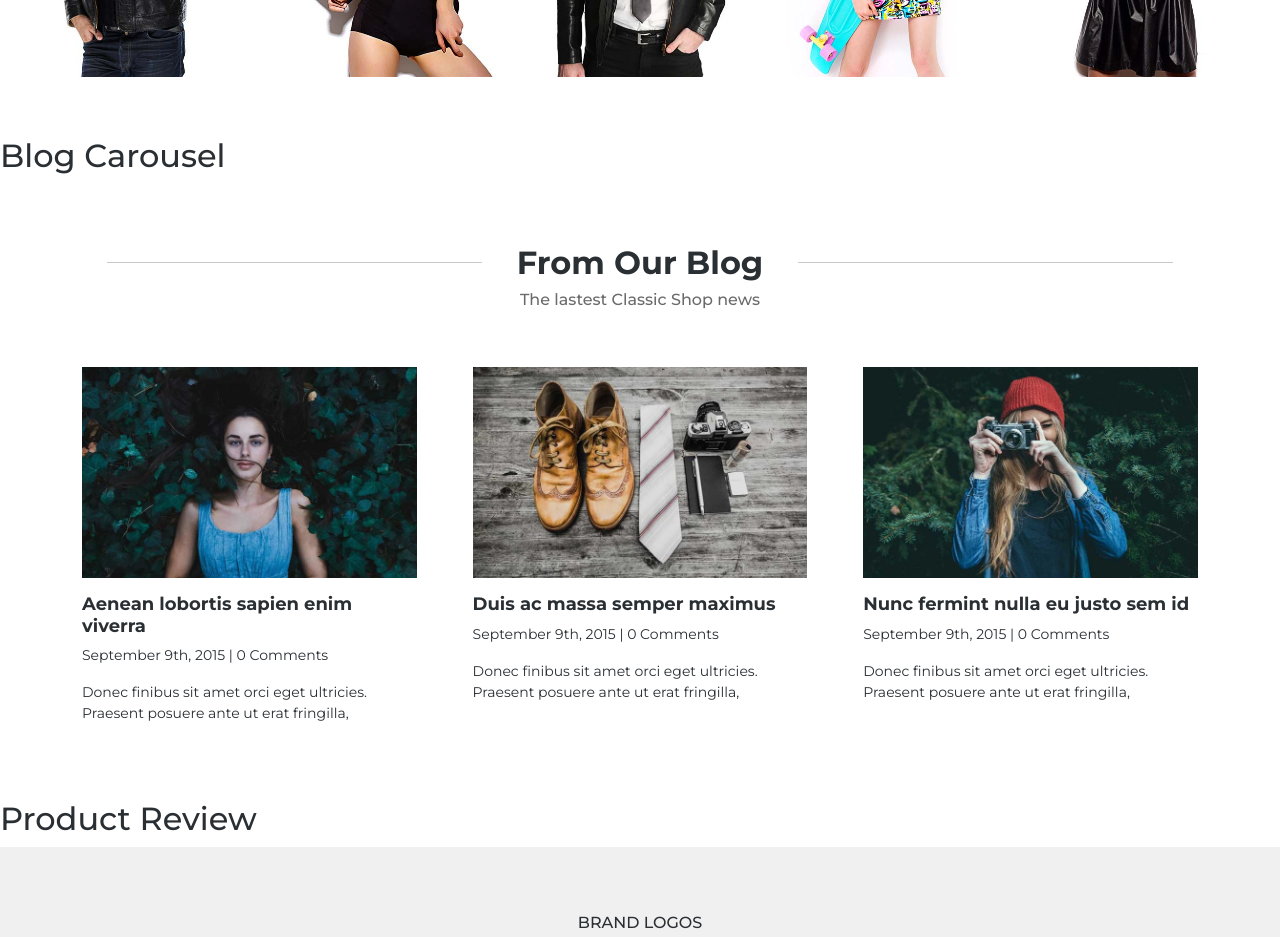
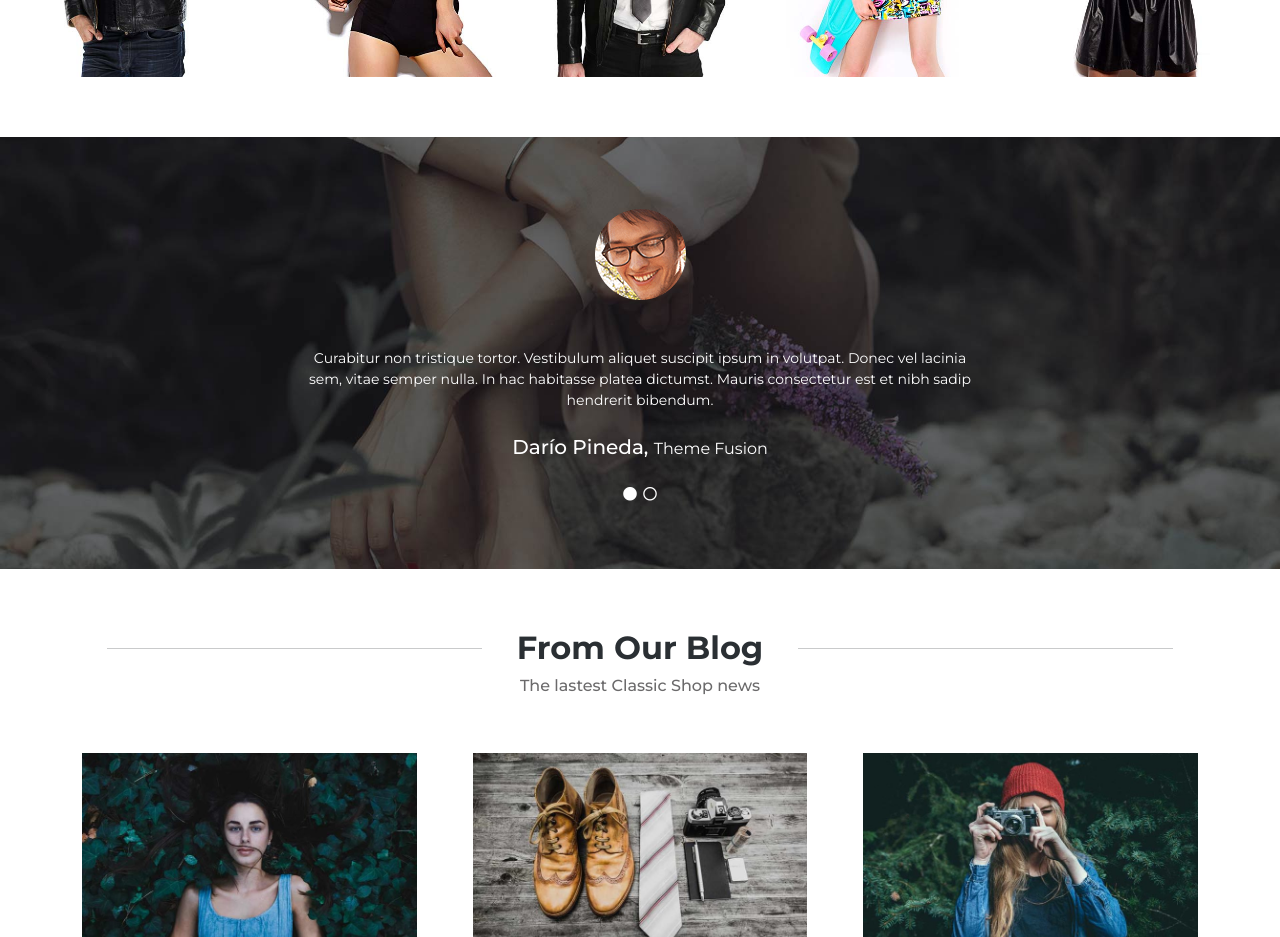
Before and after one commit to gzocchi/proj-html-vuejs, a Vue app: page / in a window 1280 px wide. Shown: the part 3680-4617 px from the top of the page. Built offline with nearby package versions, Linux system fonts and the light colour scheme.

Commit message:
modificato mein - aggiunto blog carousel

```diff
--- a/src/components/Main.vue
+++ b/src/components/Main.vue
@@ -27,7 +27,24 @@
     </section>
 
     <section class="blog">
-      <h2>Blog Carousel</h2>
+      <div class="blog_carousel container_fluid  text-center">
+        <div class="container py-5">
+          <img
+            src="../assets/img/blog/man_testimonial.png"
+            alt="Darío Pineda"
+            class="my-4"
+          />
+          <p>
+            Curabitur non tristique tortor. Vestibulum aliquet suscipit ipsum in
+            volutpat. Donec vel lacinia sem, vitae semper nulla. In hac
+            habitasse platea dictumst. Mauris consectetur est et nibh sadip
+            hendrerit bibendum.
+          </p>
+          <h5>Darío Pineda, <span class="fw-light fs-6">Theme Fusion</span></h5>
+          <i class="fas fa-circle"></i>
+          <i class="far fa-circle"></i>
+        </div>
+      </div>
 
       <div v-if="posts" class="new_arrivals container-fluid">
         <BlogExtract :posts="posts" />
@@ -107,6 +124,22 @@ export default {
   background-repeat: repeat;
 }
 
+.blog_carousel {
+  color: $white;
+  background-image: url(../assets/img/blog/testimonials_home_1_bg.jpg);
+  background-position: center;
+  background-size: cover;
+  background-repeat: no-repeat;
+  p {
+    max-width: 60%;
+    margin: 24px auto;
+  }
+  i {
+    margin: 20px 3px;
+    cursor: pointer;
+  }
+}
+
 .brand_logo {
   padding: 50px;
   background-color: rgba($fedora, 0.1);
@@ -119,6 +152,7 @@ export default {
     display: flex;
     justify-content: space-around;
     align-items: center;
+    cursor: pointer;
   }
 }
 </style>
```
Also changed, not shown: src/assets/img/blog/testimonials_home_1_bg.jpg (added).
